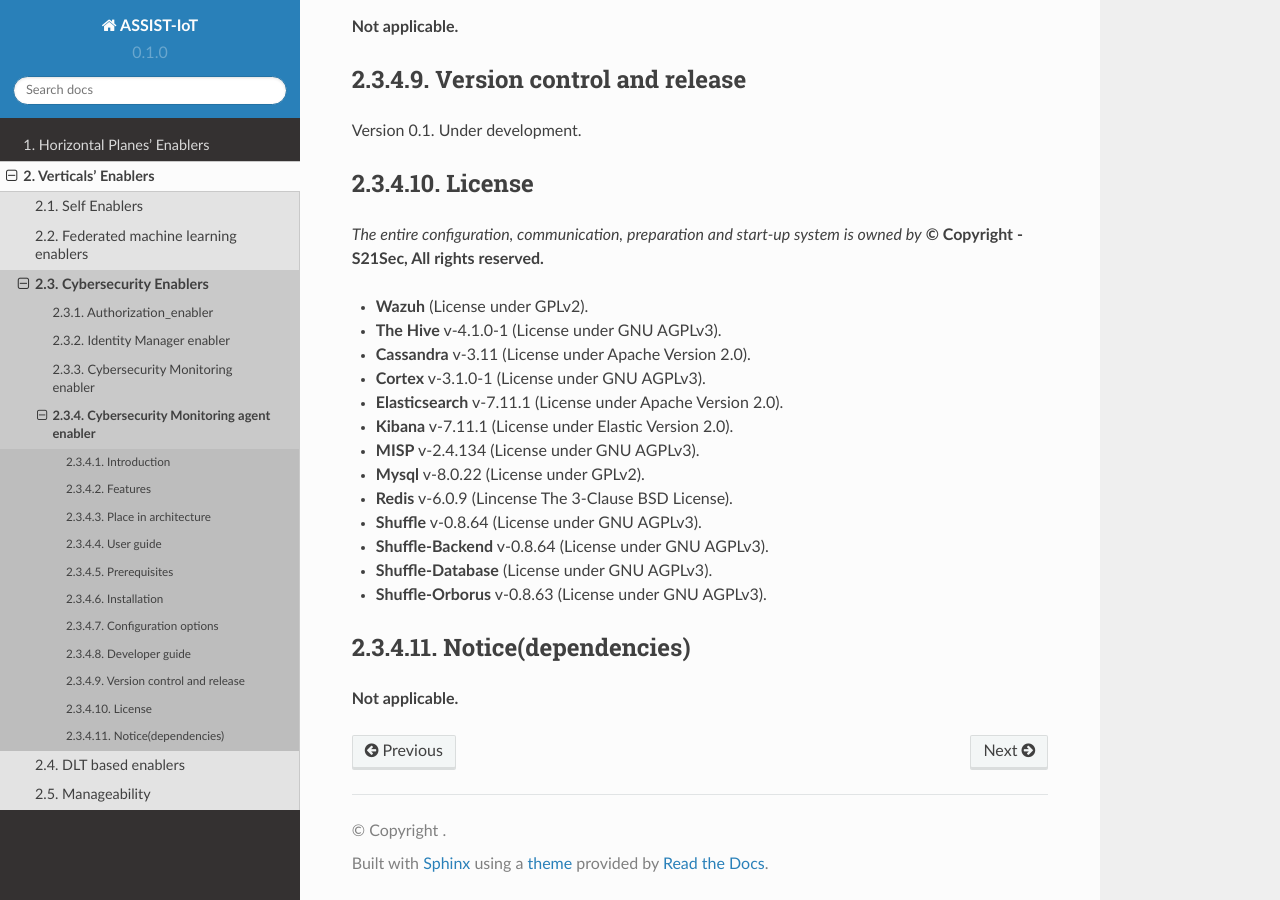
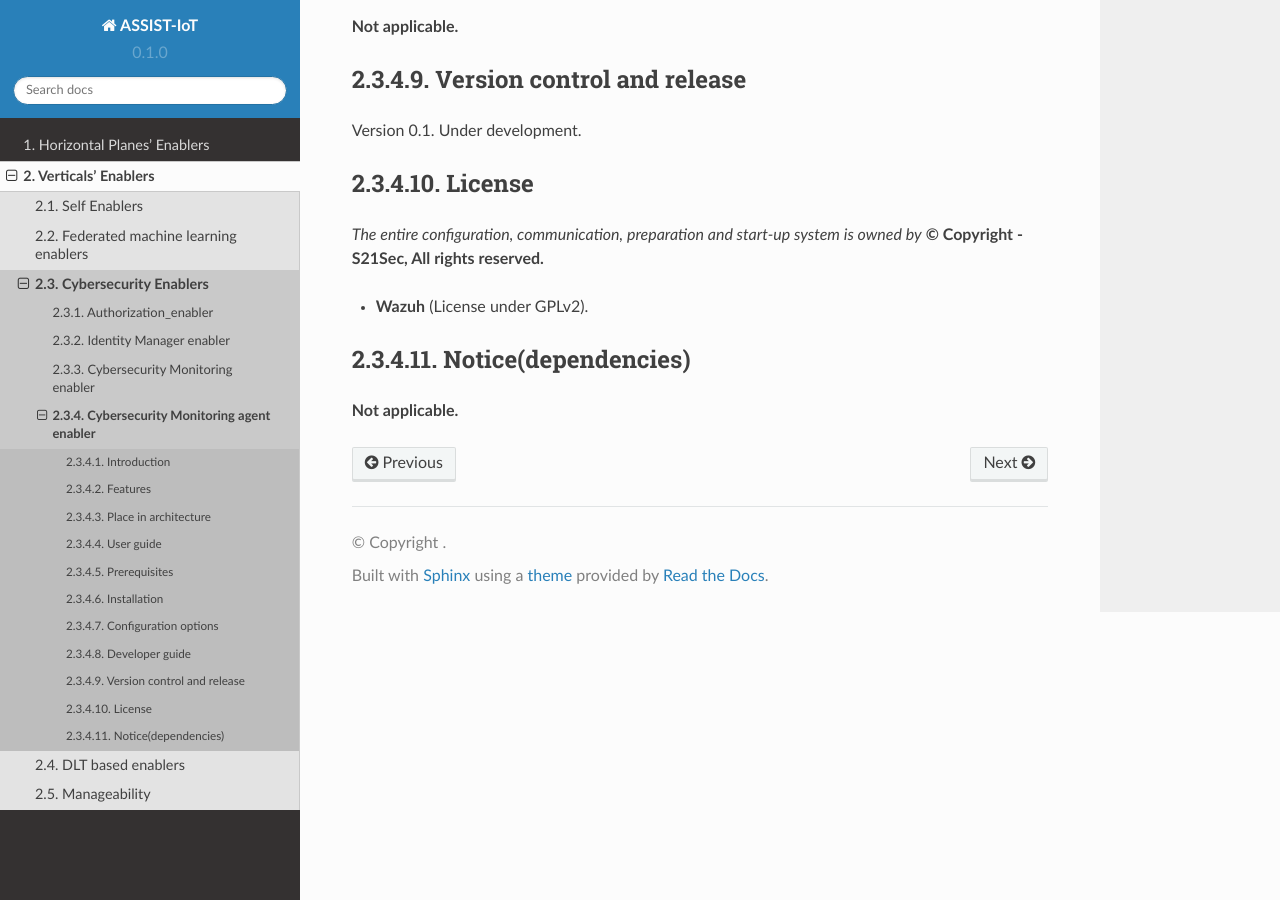
Before and after one commit to assist-iot/assist-iot-documentation, a Sphinx documentation site: the page built from docs/source/verticals/cybersecurity/cybersecurity_monitoring_agent_enabler.rst, in a window 1280 px wide and 900 px high, scrolled down 3934 px. Built offline with Sphinx 7.4.7 and the Read the Docs theme 2.0.0, drawn with Linux system fonts in a browser that asks for light colours.

Commit message:
Update cybersecurity_monitoring_agent_enabler.rst

```diff
--- a/docs/source/verticals/cybersecurity/cybersecurity_monitoring_agent_enabler.rst
+++ b/docs/source/verticals/cybersecurity/cybersecurity_monitoring_agent_enabler.rst
@@ -200,30 +200,6 @@
 
 - **Wazuh**  (License under GPLv2).
 
--	**The Hive**  v-4.1.0-1  (License under GNU AGPLv3).
-
--	**Cassandra**  v-3.11  (License under Apache Version 2.0).
-
--	**Cortex**  v-3.1.0-1  (License under GNU AGPLv3).
-
--	**Elasticsearch**  v-7.11.1  (License under Apache Version 2.0).
-
--	**Kibana**  v-7.11.1  (License under Elastic Version 2.0).
-
--	**MISP** v-2.4.134  (License under GNU AGPLv3).
-
--	**Mysql**  v-8.0.22  (License under GPLv2).
-
--	**Redis**  v-6.0.9  (Lincense The 3-Clause BSD License).
-
--	**Shuffle**  v-0.8.64  (License under GNU AGPLv3).
-
--	**Shuffle-Backend**  v-0.8.64  (License under GNU AGPLv3).
-
--	**Shuffle-Database**  (License under GNU AGPLv3).
-
--	**Shuffle-Orborus**  v-0.8.63  (License under GNU AGPLv3).
-
 
 ********************
 Notice(dependencies)
```
